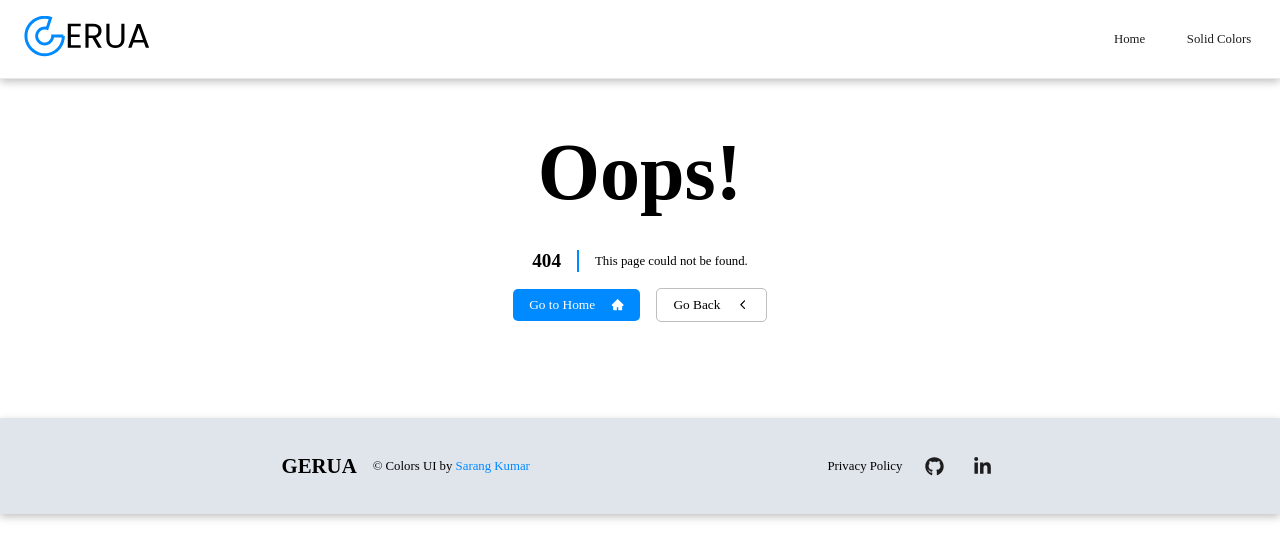
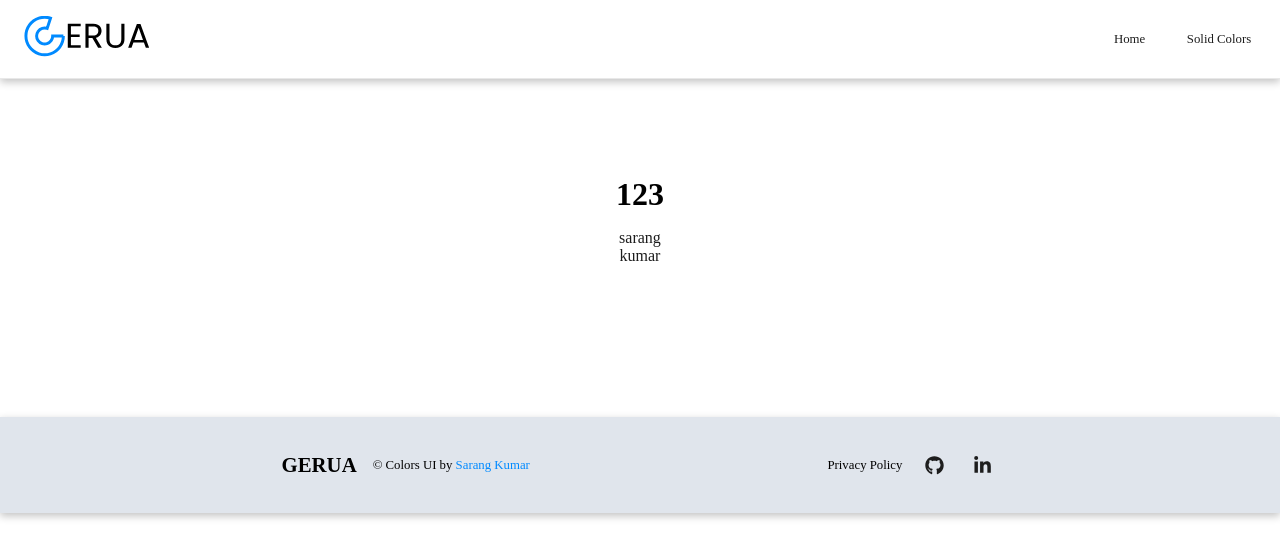
Before and after one commit to SarangKumar/ColorPalette-Gerua, a React (Create React App) app in the folder frontend/: page /motion in a window 1280 px wide. Before the commit this address had no page. Shown: the top 558 px of the page. Built offline with nearby package versions, Linux system fonts and the light colour scheme.

Commit message:
Added README

```diff
--- a/frontend/src/App.js
+++ b/frontend/src/App.js
@@ -5,8 +5,9 @@ import Home from './components/Home';
 import PageNotFound from './components/PageNotFound';
 import PaletteZoom from './components/PaletteZoom';
 import SolidColors from './components/SolidColors';
+import Hero from './components/Hero';
+
 import './sass/App.scss';
-
 
 
 function App() {
@@ -19,6 +20,7 @@ function App() {
         <Route path='/solid-color' element={<SolidColors />}/>
         <Route path='/palette-zoom' element={<PaletteZoom />}/>
         <Route path='/palette/:id' element={<PaletteZoom />}/>
+        <Route path='/motion' element={<Hero heading='123' para1='sarang' para2='kumar'/>}/>
         <Route path='*' element={<PageNotFound />}/>
       </Routes>
       {/* <Loader /> */}
--- a/frontend/src/components/Hero.jsx
+++ b/frontend/src/components/Hero.jsx
@@ -1,5 +1,5 @@
+import React from 'react'
 import { motion } from 'framer-motion'
-import React from 'react'
 import { heroVariants } from '../utils/Variants'
 
 
--- a/frontend/src/components/PaletteCard.jsx
+++ b/frontend/src/components/PaletteCard.jsx
@@ -15,8 +15,8 @@ const PaletteCard = (props) => {
           return (
             <motion.div variants={buttonVariants} whileHover='hover' key={index} onClick={() => {
               navigator.clipboard.writeText(color);
-              document.getElementsByClassName('palette-color')[index].innerText = 'copied!';
-              setTimeout(()=>document.getElementsByClassName('palette-color')[index].innerText=color, 1000);
+              // document.getElementsByClassName('palette-color')[index].innerText = 'copied!';
+              // setTimeout(()=>document.getElementsByClassName('palette-color')[index].innerText=color, 1000);
             }} className='palette-color' style={{ backgroundColor: color }}>
               <p>{color.substring(1,7).toUpperCase()}</p>
             </motion.div>)
--- a/frontend/src/utils/Variants.js
+++ b/frontend/src/utils/Variants.js
@@ -41,18 +41,20 @@ export const heroVariants = {
         y: '-100vh'
     },
     visible: {
-        y: 0,
+        y: 10,
         transition: {
-            duration: 1
+            delay: 0.5,
+            x: { duration: 1 },
+            default: { ease: "linear" }
         }
     }
 }
 
 export const containerVariants = {
-    hidden:{
+    hidden: {
         opacity: 0
     },
     visible: {
-        opacity:1
+        opacity: 1
     }
 }
```
Also changed, not shown: frontend/src/components/Navbar.jsx (+0 -8 lines), 2 other files (tests, documents, lock files or other folders).
